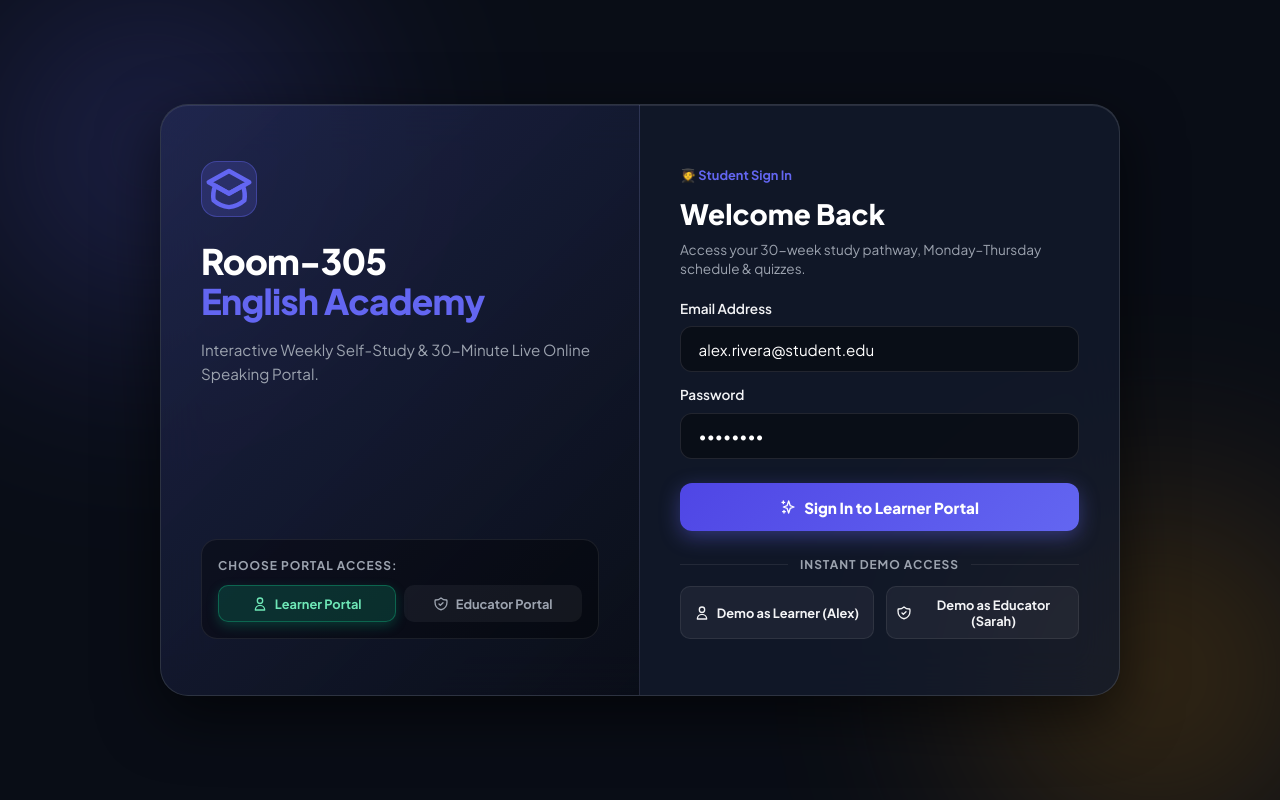
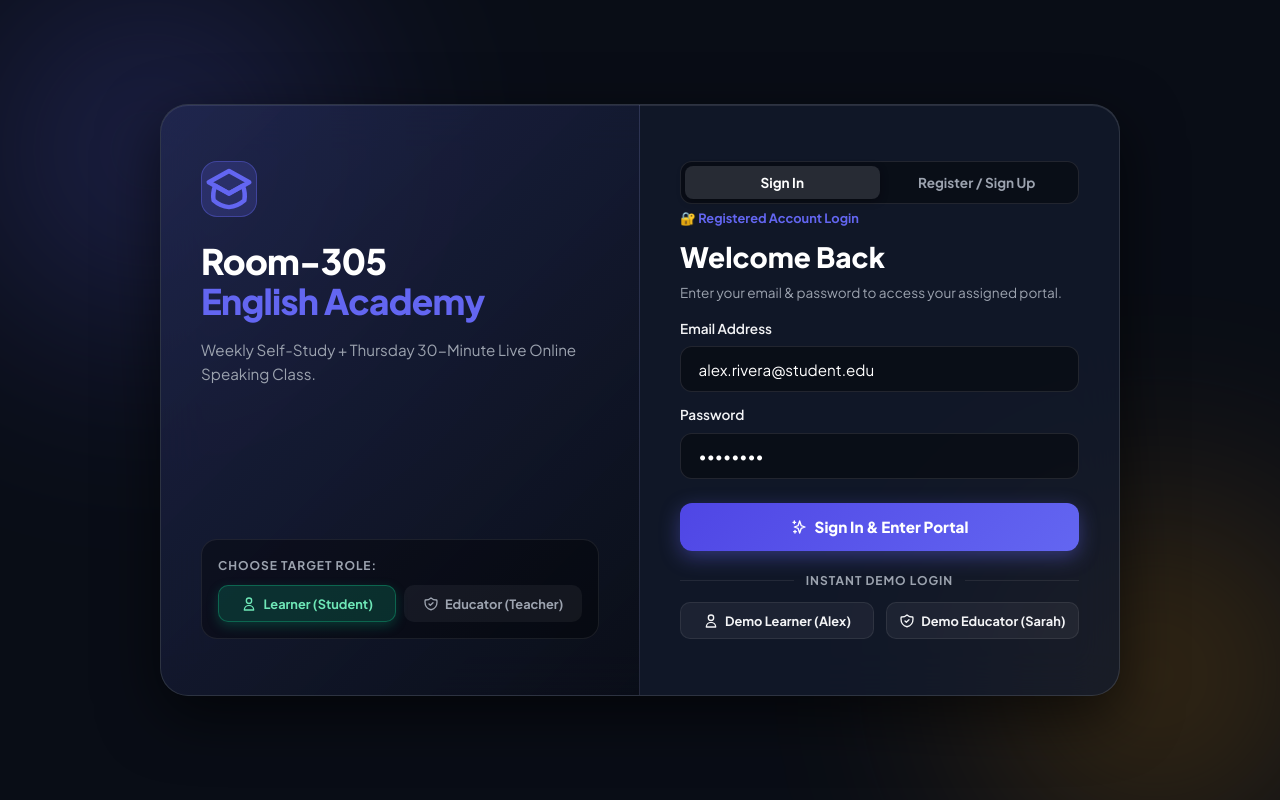
Before and after one commit to riccadx/Room-305-English-Academy, a React (Vite) app: page / in a window 1280 px wide. Built offline with nearby package versions, Linux system fonts and the light colour scheme.

Commit message:
Add account registration and persistent database authentication with portal routing

```diff
--- a/src/App.css
+++ b/src/App.css
@@ -2349,7 +2349,32 @@
   50% { opacity: 1; transform: scale(1.2); }
 }
 
-@keyframes fadeIn {
-  from { opacity: 0; transform: scale(0.95); }
-  to { opacity: 1; transform: scale(1); }
-}
+/* AUTH MODE TABS (SIGN IN vs REGISTER) */
+.auth-mode-tabs {
+  display: flex;
+  background: rgba(0, 0, 0, 0.4);
+  padding: 0.25rem;
+  border-radius: 12px;
+  border: 1px solid rgba(255, 255, 255, 0.1);
+}
+
+.auth-mode-btn {
+  flex: 1;
+  padding: 0.5rem 1rem;
+  border-radius: 8px;
+  background: transparent;
+  color: var(--text-muted);
+  font-size: 0.85rem;
+  font-weight: 700;
+  transition: all 0.2s ease;
+}
+
+.auth-mode-btn:hover {
+  color: #ffffff;
+}
+
+.auth-mode-btn.active {
+  background: rgba(255, 255, 255, 0.12);
+  color: #ffffff;
+  box-shadow: 0 2px 8px rgba(0, 0, 0, 0.3);
+}
--- a/src/components/AnimatedLogin.jsx
+++ b/src/components/AnimatedLogin.jsx
@@ -1,9 +1,13 @@
-import React, { useState, useEffect } from 'react';
-import { GraduationCap, User, ShieldCheck, Sparkles, Check } from './Icons';
+import React, { useState } from 'react';
+import { GraduationCap, User, ShieldCheck, Sparkles, Plus, Check } from './Icons';
 import { dbService } from '../services/db';
 
 export default function AnimatedLogin({ onLoginSuccess }) {
+  const [authMode, setAuthMode] = useState('signin'); // 'signin' | 'register'
   const [selectedRole, setSelectedRole] = useState('learner'); // 'learner' | 'teacher'
+
+  // Form Fields
+  const [name, setName] = useState('');
   const [email, setEmail] = useState('alex.rivera@student.edu');
   const [password, setPassword] = useState('••••••••');
 
@@ -11,22 +15,26 @@ export default function AnimatedLogin({ onLoginSuccess }) {
   const [isAuthenticating, setIsAuthenticating] = useState(false);
   const [progressPercent, setProgressPercent] = useState(0);
   const [statusMessage, setStatusMessage] = useState('Verifying credentials...');
+  const [targetUser, setTargetUser] = useState(null);
 
   const handleRoleToggle = (role) => {
     setSelectedRole(role);
+    if (authMode === 'signin') {
       if (role === 'learner') {
         setEmail('alex.rivera@student.edu');
       } else {
         setEmail('sarah.jenkins@lingua.edu');
       }
+    }
   };
 
-  const startCircularAuthProcess = (targetRole) => {
+  const startCircularAuthProcess = (userObj) => {
+    setTargetUser(userObj);
     setIsAuthenticating(true);
     setProgressPercent(0);
     setStatusMessage('🔐 Verifying Credentials...');
 
-    const duration = 1800; // 1.8s total loading experience
+    const duration = 1800; // 1.8s loading animation
     const intervalTime = 30;
     const steps = duration / intervalTime;
     let currentStep = 0;
@@ -37,36 +45,51 @@ export default function AnimatedLogin({ onLoginSuccess }) {
       setProgressPercent(currentPercent);
 
       if (currentPercent < 30) {
-        setStatusMessage('🔐 Verifying Security Credentials...');
+        setStatusMessage('🔐 Verifying Account & Credentials...');
       } else if (currentPercent < 65) {
-        setStatusMessage(targetRole === 'learner'
-          ? '📚 Syncing 30-Week Pathway & Quizzes...'
-          : '👩‍🏫 Loading Educator Dashboard & Analytics...');
+        setStatusMessage(userObj.role === 'learner'
+          ? '📚 Loading Student Dashboard & 30-Week Pathway...'
+          : '👩‍🏫 Loading Educator Dashboard & Class Tools...');
       } else if (currentPercent < 90) {
-        setStatusMessage('🇯🇵 Loading Japanese Support & Audio Guides...');
+        setStatusMessage('🇯🇵 Initializing Japanese Help System...');
       } else {
-        setStatusMessage('✨ Authentication Complete! Launching Portal...');
+        setStatusMessage('✨ Account Verified! Launching Portal...');
       }
 
       if (currentStep >= steps) {
         clearInterval(timer);
         setTimeout(() => {
           setIsAuthenticating(false);
-          const user = dbService.switchRole(targetRole);
-          onLoginSuccess(user);
+          onLoginSuccess(userObj);
         }, 300);
       }
     }, intervalTime);
   };
 
-  const handleSubmit = (e) => {
+  const handleSignIn = (e) => {
     e.preventDefault();
-    startCircularAuthProcess(selectedRole);
+    const user = dbService.loginUser(email, password);
+    startCircularAuthProcess(user);
+  };
+
+  const handleRegister = (e) => {
+    e.preventDefault();
+    if (!name.trim()) return;
+
+    const newUser = dbService.registerUser({
+      name: name.trim(),
+      email: email.trim(),
+      password: password,
+      role: selectedRole
+    });
+
+    startCircularAuthProcess(newUser);
   };
 
   const handleQuickDemo = (role) => {
+    const user = dbService.switchRole(role);
     setSelectedRole(role);
-    startCircularAuthProcess(role);
+    startCircularAuthProcess(user);
   };
 
   // SVG Circular Ring parameters
@@ -84,7 +107,6 @@ export default function AnimatedLogin({ onLoginSuccess }) {
       {isAuthenticating && (
         <div className="circular-auth-overlay animate-fadeIn">
           <div className="circular-auth-card">
-            {/* Outer Glowing Ring */}
             <div className="circular-svg-wrapper">
               <svg className="progress-ring-svg" width="140" height="140">
                 <circle
@@ -97,8 +119,8 @@ export default function AnimatedLogin({ onLoginSuccess }) {
                   cy="70"
                 />
                 <circle
-                  className={`progress-ring-circle ${selectedRole}`}
-                  stroke={selectedRole === 'learner' ? '#6366f1' : '#f59e0b'}
+                  className={`progress-ring-circle ${targetUser?.role || selectedRole}`}
+                  stroke={(targetUser?.role || selectedRole) === 'learner' ? '#6366f1' : '#f59e0b'}
                   strokeWidth="8"
                   strokeLinecap="round"
                   fill="transparent"
@@ -113,7 +135,6 @@ export default function AnimatedLogin({ onLoginSuccess }) {
                 />
               </svg>
 
-              {/* Central Percentage Counter */}
               <div className="circular-center-text">
                 <span className="percent-num">{progressPercent}%</span>
                 <span className="percent-label">PROGRESS</span>
@@ -121,7 +142,7 @@ export default function AnimatedLogin({ onLoginSuccess }) {
             </div>
 
             <h3 className="auth-status-title mt-4">
-              {selectedRole === 'learner' ? 'Opening Student Portal' : 'Opening Educator Portal'}
+              {(targetUser?.role || selectedRole) === 'learner' ? 'Opening Learner Portal' : 'Opening Educator Portal'}
             </h3>
 
             <p className="auth-status-msg mt-2">{statusMessage}</p>
@@ -144,47 +165,73 @@ export default function AnimatedLogin({ onLoginSuccess }) {
             </div>
             <h1 className="hero-brand-title">Room-305<br /><span className="brand-accent">English Academy</span></h1>
             <p className="hero-brand-desc">
-              Interactive Weekly Self-Study & 30-Minute Live Online Speaking Portal.
+              Weekly Self-Study + Thursday 30-Minute Live Online Speaking Class.
             </p>
           </div>
 
           <div className="role-switch-container mt-6">
-            <span className="role-switch-heading">Choose Portal Access:</span>
+            <span className="role-switch-heading">Choose Target Role:</span>
             <div className="role-pills-row">
               <button
                 type="button"
                 className={`role-choice-btn ${selectedRole === 'learner' ? 'active learner' : ''}`}
                 onClick={() => handleRoleToggle('learner')}
               >
-                <User className="w-4 h-4" /> Learner Portal
+                <User className="w-4 h-4" /> Learner (Student)
               </button>
               <button
                 type="button"
                 className={`role-choice-btn ${selectedRole === 'teacher' ? 'active teacher' : ''}`}
                 onClick={() => handleRoleToggle('teacher')}
               >
-                <ShieldCheck className="w-4 h-4" /> Educator Portal
+                <ShieldCheck className="w-4 h-4" /> Educator (Teacher)
               </button>
             </div>
           </div>
         </div>
 
-        {/* Right Form Card */}
+        {/* Right Form Card with Sign In / Register Tabs */}
         <div className="login-form-card">
           <div>
+            {/* Mode Selector Tabs (Sign In vs Register) */}
+            <div className="auth-mode-tabs mb-4">
+              <button
+                type="button"
+                className={`auth-mode-btn ${authMode === 'signin' ? 'active' : ''}`}
+                onClick={() => setAuthMode('signin')}
+              >
+                Sign In
+              </button>
+              <button
+                type="button"
+                className={`auth-mode-btn ${authMode === 'register' ? 'active' : ''}`}
+                onClick={() => {
+                  setAuthMode('register');
+                  setName('');
+                  setEmail('');
+                }}
+              >
+                Register / Sign Up
+              </button>
+            </div>
+
             <div className="form-card-header">
               <span className="welcome-badge">
-                {selectedRole === 'learner' ? '🧑‍🎓 Student Sign In' : '👩‍🏫 Educator Sign In'}
+                {authMode === 'signin' ? '🔐 Registered Account Login' : '✨ New Account Registration'}
               </span>
-              <h2 className="form-card-title">Welcome Back</h2>
+              <h2 className="form-card-title">
+                {authMode === 'signin' ? 'Welcome Back' : 'Create Your Account'}
+              </h2>
               <p className="form-card-subtitle">
-                {selectedRole === 'learner'
-                  ? 'Access your 30-week study pathway, Monday–Thursday schedule & quizzes.'
-                  : 'Access lesson creator, quiz builder & class performance analytics.'}
+                {authMode === 'signin'
+                  ? 'Enter your email & password to access your assigned portal.'
+                  : 'Register as a Student or Educator to save your progress permanently.'}
               </p>
             </div>
 
-            <form onSubmit={handleSubmit} className="login-form mt-5">
+            {/* SIGN IN FORM */}
+            {authMode === 'signin' && (
+              <form onSubmit={handleSignIn} className="login-form mt-4">
                 <div className="form-group">
                   <label className="form-label">Email Address</label>
                   <input
@@ -211,14 +258,81 @@ export default function AnimatedLogin({ onLoginSuccess }) {
 
                 <button type="submit" className="login-submit-btn mt-6">
                   <Sparkles className="w-4 h-4" />
-                Sign In to {selectedRole === 'learner' ? 'Learner Portal' : 'Educator Portal'}
+                  Sign In & Enter Portal
                 </button>
               </form>
+            )}
+
+            {/* REGISTER FORM */}
+            {authMode === 'register' && (
+              <form onSubmit={handleRegister} className="login-form mt-4">
+                <div className="form-group">
+                  <label className="form-label">Full Name *</label>
+                  <input
+                    type="text"
+                    required
+                    value={name}
+                    onChange={(e) => setName(e.target.value)}
+                    className="form-input login-input"
+                    placeholder="e.g. Yuki Tanaka"
+                  />
+                </div>
+
+                <div className="form-group mt-3">
+                  <label className="form-label">Email Address *</label>
+                  <input
+                    type="email"
+                    required
+                    value={email}
+                    onChange={(e) => setEmail(e.target.value)}
+                    className="form-input login-input"
+                    placeholder="e.g. yuki.tanaka@student.edu"
+                  />
+                </div>
+
+                <div className="form-group mt-3">
+                  <label className="form-label">Password *</label>
+                  <input
+                    type="password"
+                    required
+                    value={password}
+                    onChange={(e) => setPassword(e.target.value)}
+                    className="form-input login-input"
+                    placeholder="Choose a password"
+                  />
+                </div>
+
+                <div className="form-group mt-3">
+                  <label className="form-label">Account Type</label>
+                  <div className="role-pills-row">
+                    <button
+                      type="button"
+                      className={`role-choice-btn ${selectedRole === 'learner' ? 'active learner' : ''}`}
+                      onClick={() => setSelectedRole('learner')}
+                    >
+                      🧑‍🎓 Student / Learner
+                    </button>
+                    <button
+                      type="button"
+                      className={`role-choice-btn ${selectedRole === 'teacher' ? 'active teacher' : ''}`}
+                      onClick={() => setSelectedRole('teacher')}
+                    >
+                      👩‍🏫 Educator / Teacher
+                    </button>
+                  </div>
+                </div>
+
+                <button type="submit" className="login-submit-btn mt-5">
+                  <Plus className="w-4 h-4" />
+                  Register Account & Save
+                </button>
+              </form>
+            )}
           </div>
 
           <div>
-            <div className="quick-demo-divider mt-6">
-              <span>Instant Demo Access</span>
+            <div className="quick-demo-divider mt-5">
+              <span>Instant Demo Login</span>
             </div>
 
             <div className="quick-demo-buttons mt-3">
@@ -227,14 +341,14 @@ export default function AnimatedLogin({ onLoginSuccess }) {
                 className="quick-demo-btn btn-learner"
                 onClick={() => handleQuickDemo('learner')}
               >
-                <User className="w-4 h-4" /> Demo as Learner (Alex)
+                <User className="w-4 h-4" /> Demo Learner (Alex)
               </button>
               <button
                 type="button"
                 className="quick-demo-btn btn-teacher"
                 onClick={() => handleQuickDemo('teacher')}
               >
-                <ShieldCheck className="w-4 h-4" /> Demo as Educator (Sarah)
+                <ShieldCheck className="w-4 h-4" /> Demo Educator (Sarah)
               </button>
             </div>
           </div>
--- a/src/components/Navbar.jsx
+++ b/src/components/Navbar.jsx
@@ -78,15 +78,12 @@ export default function Navbar({ currentUser, onUserChange, activeTab, setActive
           )}
         </nav>
 
-        {/* Right Action Tools & Role Switcher */}
+        {/* Right Action Tools & Profile */}
         <div className="navbar-actions">
-          {/* Active Role Pill & Switcher */}
-          <button className="role-switch-btn" onClick={handleToggleRole} title="Click to switch between Teacher and Learner view">
-            <span className={`role-badge ${isTeacher ? 'teacher-badge' : 'learner-badge'}`}>
-              {isTeacher ? 'Educator Portal' : 'Learner Portal'}
-            </span>
-            <span className="role-switch-label">Switch to {isTeacher ? 'Learner' : 'Educator'}</span>
-          </button>
+          {/* Active Portal Badge (Non-clickable) */}
+          <span className={`role-badge ${isTeacher ? 'teacher-badge' : 'learner-badge'}`}>
+            {isTeacher ? 'Educator Portal' : 'Learner Portal'}
+          </span>
 
           {/* User Profile */}
           <div className="user-profile-pill">
@@ -97,10 +94,10 @@ export default function Navbar({ currentUser, onUserChange, activeTab, setActive
             </div>
           </div>
 
-          {/* Logout Button */}
+          {/* Logout / Sign Out Button */}
           {onLogout && (
-            <button className="icon-btn logout-btn" onClick={onLogout} title="Log out to Animated Login Page">
-              <User className="w-4 h-4 text-rose" />
+            <button className="primary-btn text-xs py-1.5 px-3" onClick={onLogout} title="Log out to Login / Register screen">
+              Sign Out
             </button>
           )}
 
--- a/src/services/db.js
+++ b/src/services/db.js
@@ -58,13 +58,48 @@ export const dbService = {
     return targetUser;
   },
 
+  loginUser(email, password) {
+    const users = this.getUsers();
+    const foundUser = users.find(u => u.email.toLowerCase() === email.trim().toLowerCase());
+
+    if (!foundUser) {
+      // Fallback for default demo accounts if not matched by exact email
+      if (email.toLowerCase().includes('teacher') || email.toLowerCase().includes('sarah')) {
+        const teacher = users.find(u => u.role === 'teacher') || users[0];
+        this.setCurrentUser(teacher);
+        return teacher;
+      } else {
+        const learner = users.find(u => u.role === 'learner') || users[1];
+        this.setCurrentUser(learner);
+        return learner;
+      }
+    }
+
+    this.setCurrentUser(foundUser);
+    return foundUser;
+  },
+
   registerUser(userData) {
     const users = this.getUsers();
+    const existing = users.find(u => u.email.toLowerCase() === userData.email.trim().toLowerCase());
+    if (existing) {
+      this.setCurrentUser(existing);
+      return existing;
+    }
+
+    const defaultAvatar = userData.role === 'teacher'
+      ? 'https://images.unsplash.com/photo-1573496359142-b8d87734a5a2?w=150&auto=format&fit=crop&q=80'
+      : 'https://images.unsplash.com/photo-1534528741775-53994a69daeb?w=150&auto=format&fit=crop&q=80';
+
     const newUser = {
       id: 'usr_' + Date.now(),
       createdAt: new Date().toISOString(),
+      avatar: defaultAvatar,
+      streak: 1,
+      xp: 100,
       ...userData
     };
+
     users.push(newUser);
     localStorage.setItem(KEYS.USERS, JSON.stringify(users));
     this.setCurrentUser(newUser);
```
Lines whose indentation alone changed are shown as unchanged.
